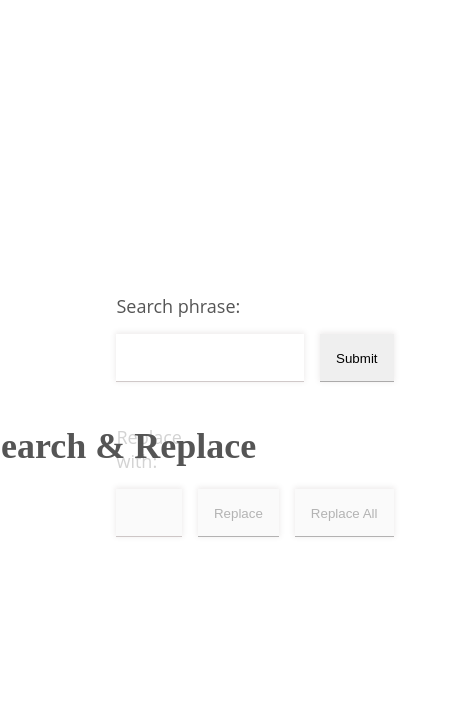
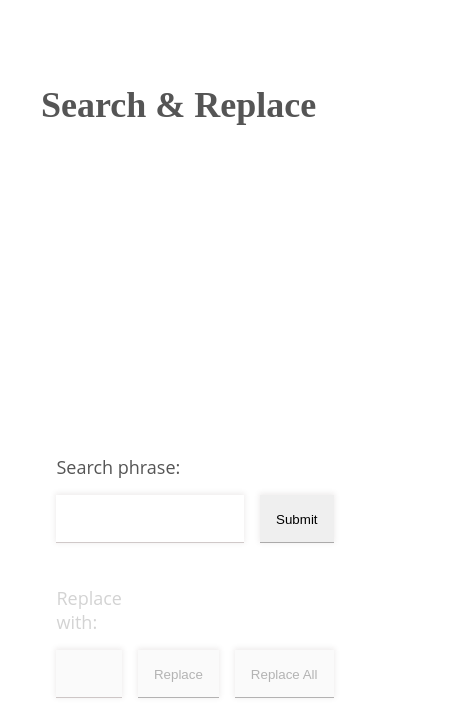
Before and after one commit to mtkozlowski/search-replace-wiki-api, a React (Create React App) app: page / in a window 390 px wide. Shown: the top 720 px of the page, 469 px wide, since content can reach past the window. Built offline with nearby package versions, Linux system fonts and the light colour scheme.

Commit message:
[style] add mobile layout

```diff
--- a/src/styles/components/Layout.js
+++ b/src/styles/components/Layout.js
@@ -7,6 +7,10 @@ import theme from '../global/mainTheme';
 const GridDiv = styled.div`
   display: grid;
   grid-template-columns: 1fr 2fr;
+
+  @media (max-width: 768px) {
+    grid-template-columns: 1fr;
+  }
 
   align-items: center;
   justify-content: center;
@@ -24,6 +28,11 @@ const TitleContainer = styled.div`
     position: fixed;
     top: 50%;
     transform: translateY(-50%);
+
+    @media (max-width: 768px) {
+      position: static;
+      transform: none;
+    }
   }
 `;
 
```
